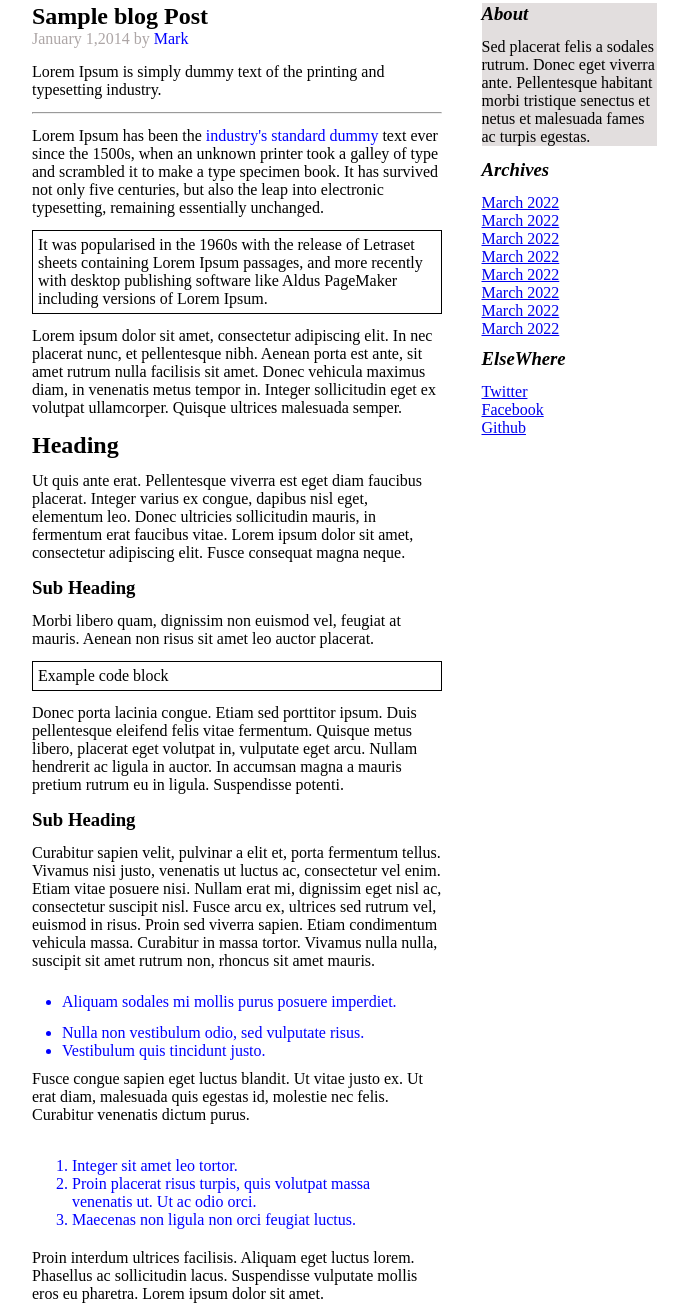
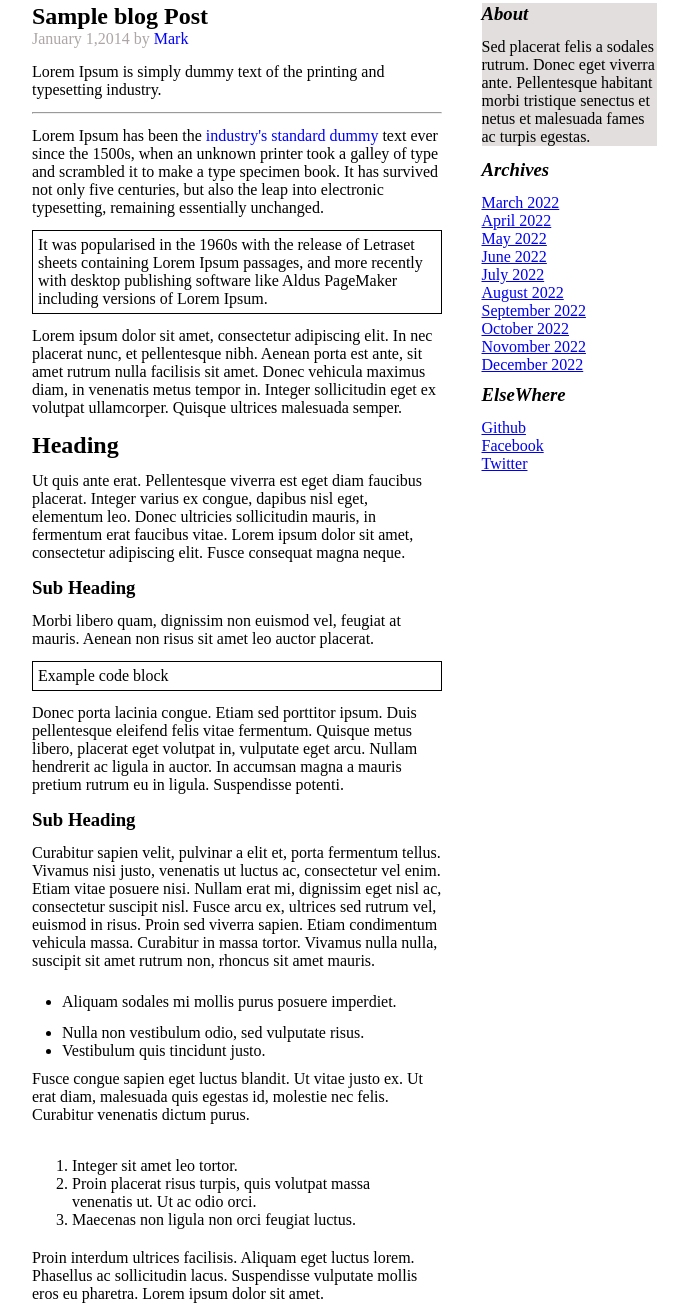
Before and after one commit to emrebsbydr/blog-page-hw2, a plain HTML site: page page2/index.html in a window 1280 px wide. Shown: the part 99-1405 px from the top of the page, without its empty margins (303-991 px from the left). Drawn offline with Linux system fonts and the light colour scheme.

Commit message:
page2 finished

```diff
--- a/page2/index.html
+++ b/page2/index.html
@@ -70,19 +70,21 @@
       <div class="archive-content">
         <h3>Archives</h3>
         <a href="#">March 2022</a>
-        <a href="#">March 2022</a>
-        <a href="#">March 2022</a>
-        <a href="#">March 2022</a>
-        <a href="#">March 2022</a>
-        <a href="#">March 2022</a>
-        <a href="#">March 2022</a>
-        <a href="#">March 2022</a>
+        <a href="#">April 2022</a>
+        <a href="#">May 2022</a>
+        <a href="#">June 2022</a>
+        <a href="#">July 2022</a>
+        <a href="#">August 2022</a>
+        <a href="#">September 2022</a>
+        <a href="#">October 2022</a>
+        <a href="#">Novomber 2022</a>
+        <a href="#">December 2022</a>
       </div>
       <div class="social-content">
         <h3>ElseWhere</h3>
+        <a href="#">Github</a>
+        <a href="#">Facebook</a>
         <a href="#">Twitter</a>
-        <a href="#">Facebook</a>
-        <a href="#">Github</a>
       </div>
     </section>
   </div>
--- a/page2/style.css
+++ b/page2/style.css
@@ -57,7 +57,7 @@ footer{
   margin-top: 20px;
   padding-bottom: 15px;
   padding-top: 20px;
-  background-color: var(--dark-grey);
+  background-color:#edebeb;
   text-align: center;
 }
 
@@ -76,7 +76,7 @@ ul{
 }
 
 li {
-  color: blue;
+  color:black
 }
 
 .btn {
```
